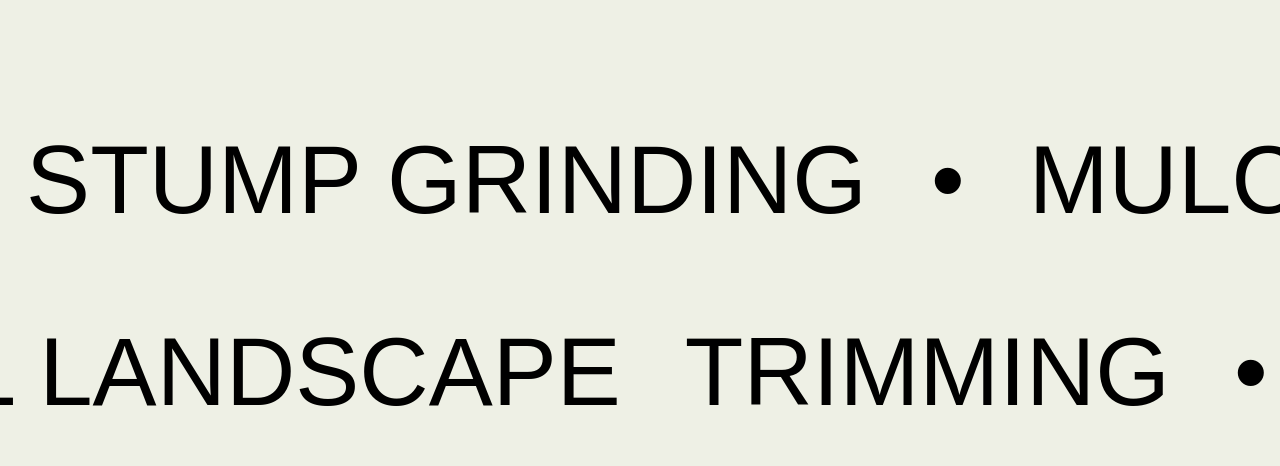
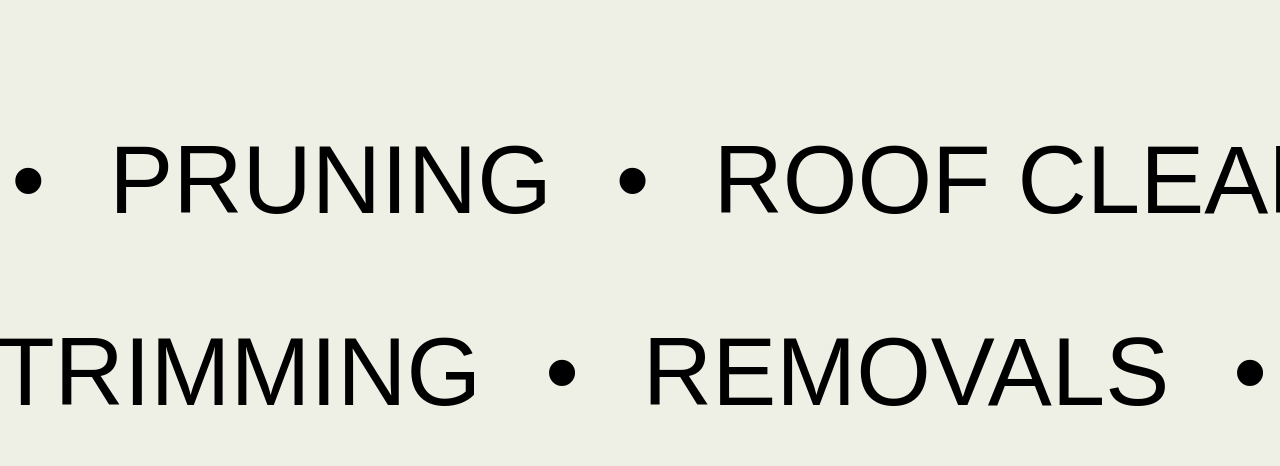
Before and after one commit to gmcclarin/tyler, a React (Create React App) app: page / in a window 1280 px wide. Shown: the part 900-1366 px from the top of the page. Built offline with nearby package versions, Linux system fonts and the light colour scheme; no server answers.

Commit message:
update services marquee

```diff
--- a/src/components/ServicesMarquee.js
+++ b/src/components/ServicesMarquee.js
@@ -5,51 +5,55 @@ const ServicesMarquee = () => {
             <div>
                 <div className="relative flex overflow-x-hidden">
                     <div className="py-12 animate-marquee whitespace-nowrap ">
+                        <span className="mx-8 text-8xl">REMOVALS</span>
+                        <span className="mx-8 text-8xl">•</span>
+                        <span className="mx-8 text-8xl">PRUNING</span>
+                        <span className="mx-8 text-8xl">•</span>
+                        <span className="mx-8 text-8xl">ROOF CLEARANCE</span>
+                        <span className="mx-8 text-8xl">•</span>
+                        <span className="mx-8 text-8xl">STORM DAMAGE</span>
+                        <span className="mx-8 text-8xl">•</span>
                         <span className="mx-8 text-8xl">TRIMMING</span>
                         <span className="mx-8 text-8xl">•</span>
-                        <span className="mx-8 text-8xl">STUMP GRINDING</span>
-                        <span className="mx-8 text-8xl">•</span>
-                        <span className="mx-8 text-8xl">MULCHING</span>
-                        <span className="mx-8 text-8xl">•</span>
-                        <span className="mx-8 text-8xl">STUMP REMOVAL</span>
-                        <span className="mx-8 text-8xl">•</span>
-                        <span className="mx-8 text-8xl">FULL LANDSCAPE</span>
                     </div>
                     <div className="absolute top-0 py-12 animate-marquee2 whitespace-nowrap">
-                    <span className="mx-8 text-8xl">TRIMMING</span>
+                    <span className="mx-8 text-8xl">REMOVALS</span>
                         <span className="mx-8 text-8xl">•</span>
-                        <span className="mx-8 text-8xl">STUMP GRINDING</span>
+                        <span className="mx-8 text-8xl">PRUNING</span>
                         <span className="mx-8 text-8xl">•</span>
-                        <span className="mx-8 text-8xl">MULCHING</span>
+                        <span className="mx-8 text-8xl">ROOF CLEARANCE</span>
                         <span className="mx-8 text-8xl">•</span>
-                        <span className="mx-8 text-8xl">STUMP REMOVAL</span>
+                        <span className="mx-8 text-8xl">STORM DAMAGE</span>
                         <span className="mx-8 text-8xl">•</span>
-                        <span className="mx-8 text-8xl">FULL LANDSCAPE</span>
+                        <span className="mx-8 text-8xl">TRIMMING</span>
+                        <span className="mx-8 text-8xl">•</span>
                     </div>
                 </div>
 
                 <div className="relative flex overflow-x-hidden">
                     <div className="py-12 animate-marquee3 whitespace-nowrap ">
-                    <span className="mx-8 text-8xl">TRIMMING</span>
+                    <span className="mx-8 text-8xl">REMOVALS</span>
                         <span className="mx-8 text-8xl">•</span>
-                        <span className="mx-8 text-8xl">STUMP GRINDING</span>
+                        <span className="mx-8 text-8xl">PRUNING</span>
                         <span className="mx-8 text-8xl">•</span>
-                        <span className="mx-8 text-8xl">MULCHING</span>
+                        <span className="mx-8 text-8xl">ROOF CLEARANCE</span>
                         <span className="mx-8 text-8xl">•</span>
-                        <span className="mx-8 text-8xl">STUMP REMOVAL</span>
+                        <span className="mx-8 text-8xl">STORM DAMAGE</span>
                         <span className="mx-8 text-8xl">•</span>
-                        <span className="mx-8 text-8xl">FULL LANDSCAPE</span>
+                        <span className="mx-8 text-8xl">TRIMMING</span>
+                        <span className="mx-8 text-8xl">•</span>
                     </div>
                     <div className="absolute top-0 py-12 animate-marquee4 whitespace-nowrap">
-                    <span className="mx-8 text-8xl">TRIMMING</span>
+                    <span className="mx-8 text-8xl">REMOVALS</span>
                         <span className="mx-8 text-8xl">•</span>
-                        <span className="mx-8 text-8xl">STUMP GRINDING</span>
+                        <span className="mx-8 text-8xl">PRUNING</span>
                         <span className="mx-8 text-8xl">•</span>
-                        <span className="mx-8 text-8xl">MULCHING</span>
+                        <span className="mx-8 text-8xl">ROOF CLEARANCE</span>
                         <span className="mx-8 text-8xl">•</span>
-                        <span className="mx-8 text-8xl">STUMP REMOVAL</span>
+                        <span className="mx-8 text-8xl">STORM DAMAGE</span>
                         <span className="mx-8 text-8xl">•</span>
-                        <span className="mx-8 text-8xl">FULL LANDSCAPE</span>
+                        <span className="mx-8 text-8xl">TRIMMING</span>
+                        <span className="mx-8 text-8xl">•</span>
                     </div>
                 </div>
             </div>
```
